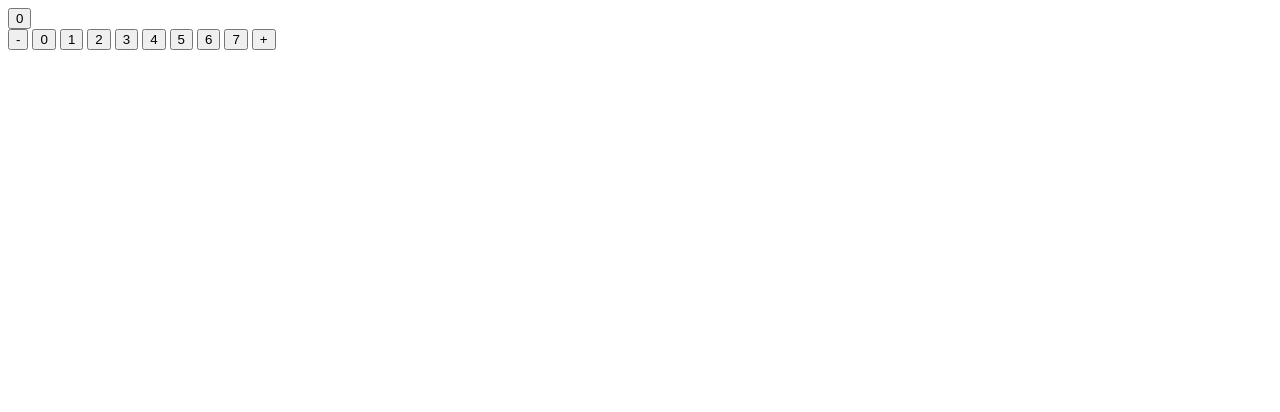
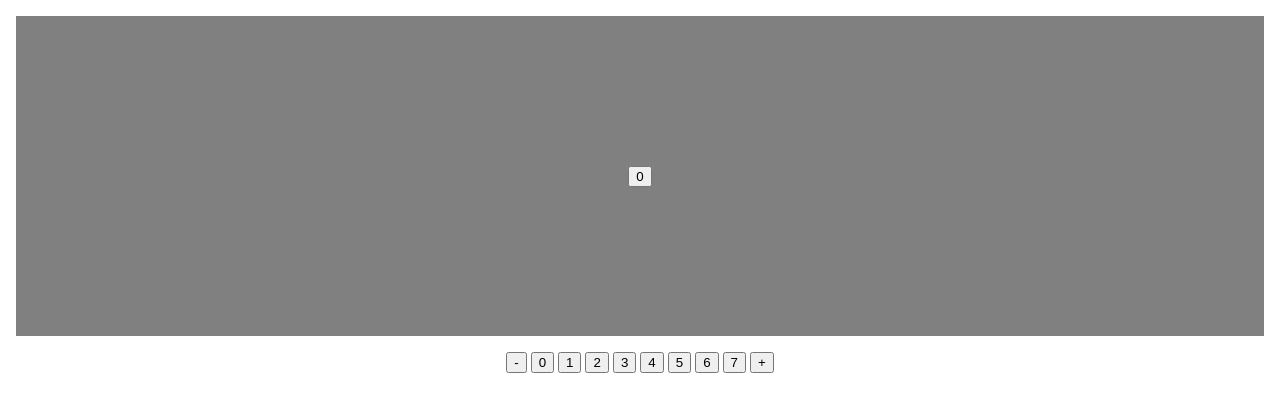
Before and after one commit to mdmoreau/oversnap, a website built with Vite: page index.html in a window 1280 px wide. Built offline with nearby package versions, Linux system fonts and the light colour scheme.

Commit message:
update demo styles

```diff
--- a/index.html
+++ b/index.html
@@ -5,6 +5,28 @@
     <meta name="viewport" content="width=device-width, initial-scale=1">
     <title>oversnap</title>
     <link rel="stylesheet" href="index.css">
+    <style>
+      body {
+        margin: 1rem;
+      }
+
+      [data-oversnap] {
+        --gap: 1rem;
+
+        text-align: center;
+      }
+
+      [data-oversnap-viewport] {
+        margin-bottom: 1rem;
+      }
+
+      [data-oversnap-item] {
+        display: grid;
+        place-items: center;
+        height: 20rem;
+        background: gray;
+      }
+    </style>
   </head>
   <body>
     <div data-oversnap>
```
